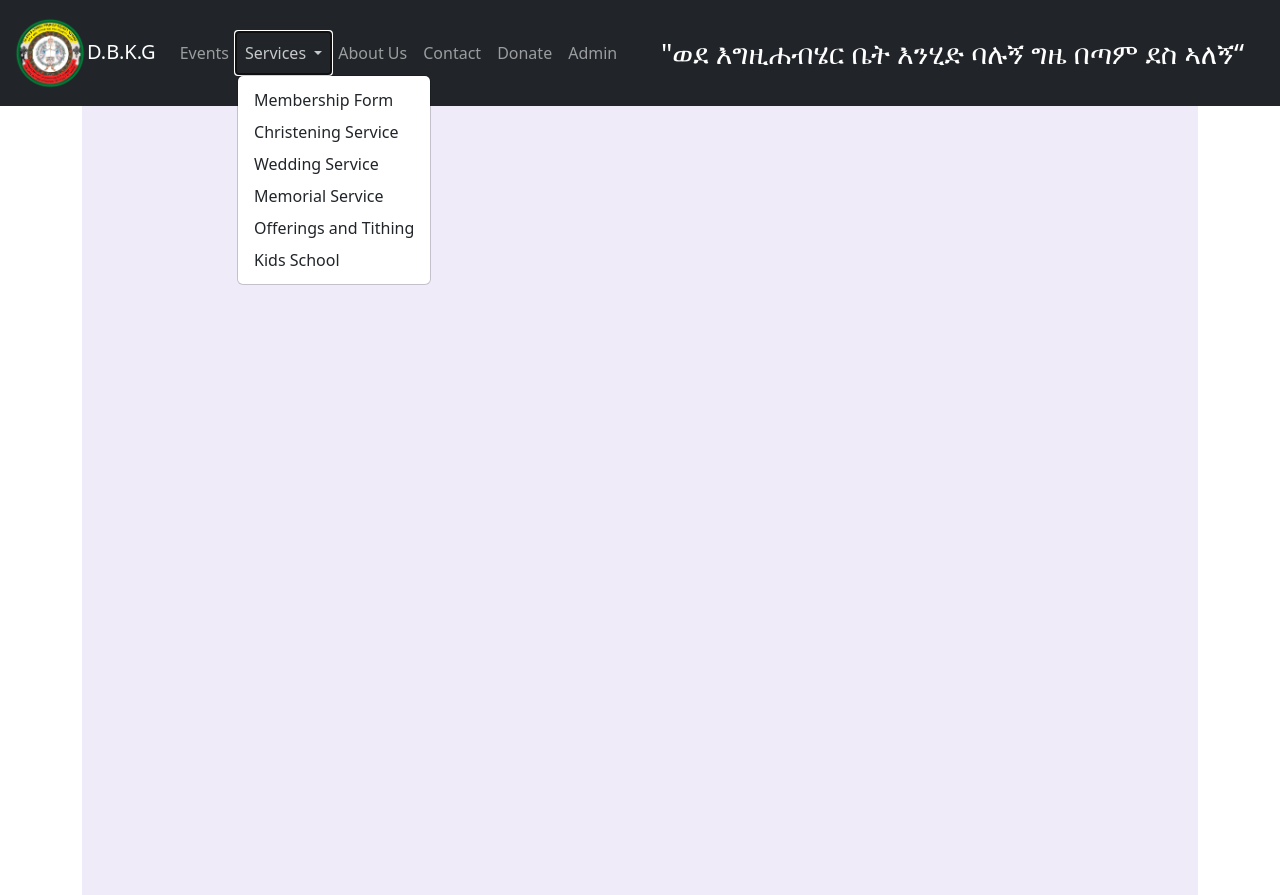
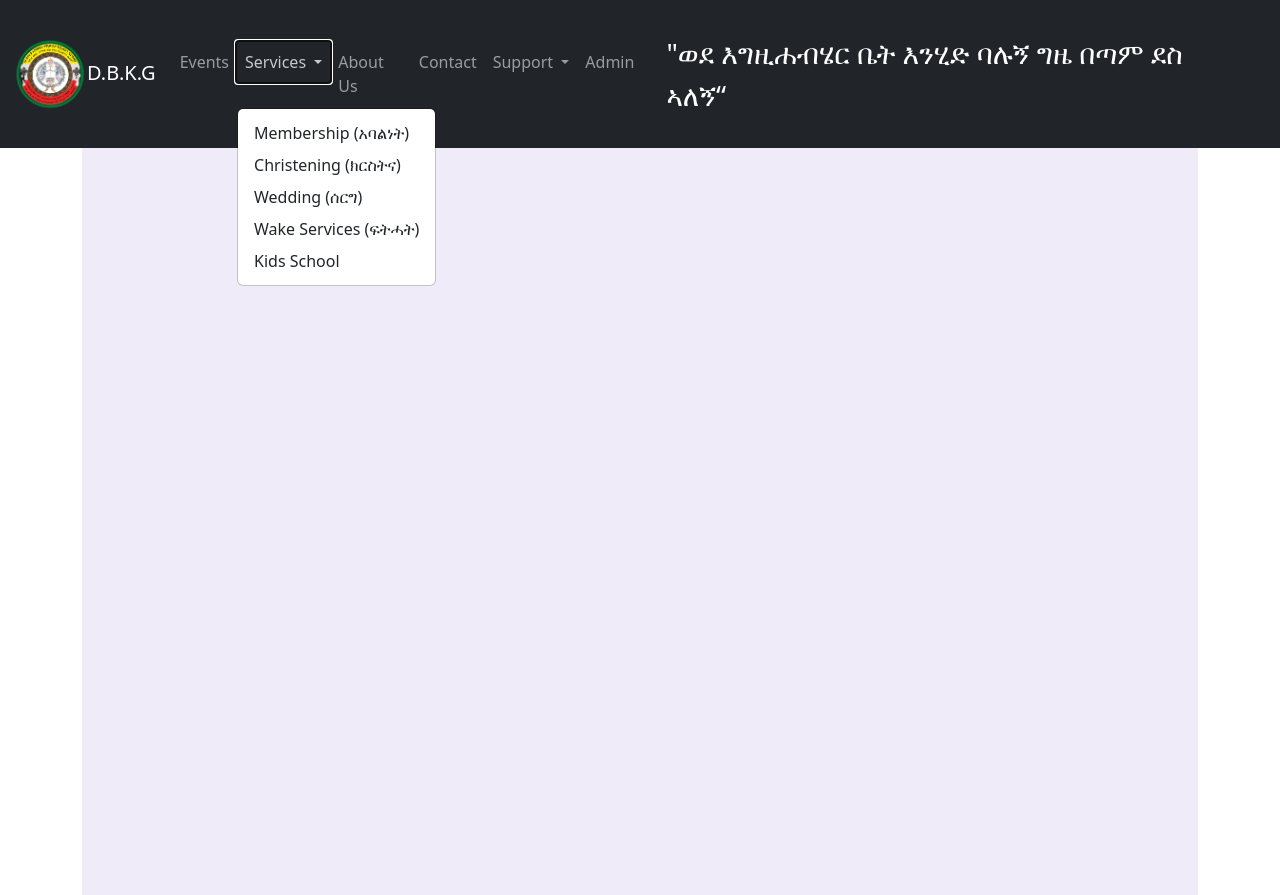
Before and after one commit to esayasgit21/church-site, a Django app: page /about in a window 1280 px wide, after a click on "Services". Shown: the top 895 px of the page. Run offline with Django 4.2, Linux system fonts and the light colour scheme; some libraries are stand-ins or nearby versions.

Commit message:
add css for support

```diff
--- a/churchwebsite/templates/navbar.html
+++ b/churchwebsite/templates/navbar.html
@@ -20,11 +20,10 @@
                 </a>
                 <ul class="dropdown-menu">
 
-                    <li><a class="dropdown-item" href="https://docs.google.com/forms/d/e/1FAIpQLSfppgh4rLbpiOW4K6x45pP_IgXCOoeGzTA2vL7RaAIP03E-lg/viewform" target="_blank">Membership Form</a></li>
-                    <li><a class="dropdown-item" href="#christeningmodal" data-bs-toggle="modal">Christening Service</a></li>
-                    <li><a class="dropdown-item" href="#weddingmodal" data-bs-toggle="modal">Wedding Service</a></li>
-                    <li><a class="dropdown-item" href="#memorialmodal" data-bs-toggle="modal">Memorial Service </a></li>
-                    <li><a class="dropdown-item" href="#">Offerings and Tithing</a></li>
+                    <li><a class="dropdown-item" href="https://docs.google.com/forms/d/e/1FAIpQLSfppgh4rLbpiOW4K6x45pP_IgXCOoeGzTA2vL7RaAIP03E-lg/viewform" target="_blank">Membership (አባልነት)</a></li>
+                    <li><a class="dropdown-item" href="#christeningmodal" data-bs-toggle="modal">Christening (ክርስትና)</a></li>
+                    <li><a class="dropdown-item" href="#weddingmodal" data-bs-toggle="modal">Wedding (ሰርግ)</a></li>
+                    <li><a class="dropdown-item" href="#memorialmodal" data-bs-toggle="modal">Wake Services (ፍትሓት) </a></li>
                     <li><a class="dropdown-item" href="#">Kids School</a></li>
                 </ul>
             </li>
@@ -34,9 +33,22 @@
               <li class="nav-item">
                 <a class="nav-link" href="{% url 'contact' %}">Contact</a>
               </li>
-              <li class="nav-item">
-                <a class="nav-link" href="https://www.paypal.com/donate/?hosted_button_id=XZNFU8XV5EE2L" target="_blank">Donate</a>
-              </li>
+              <li class="nav-item dropdown">
+                <a class="nav-link dropdown-toggle" href="#" role="button" data-bs-toggle="dropdown" aria-expanded="false">
+                  Support
+                </a>
+                <ul class="dropdown-menu">
+
+                     <li class="nav-item">
+                      <a class="dropdown-item" href="https://www.paypal.com/donate/?hosted_button_id=XZNFU8XV5EE2L" target="_blank">Donate (መለገስ)</a>
+                    </li>
+                    <li><a class="dropdown-item" href="#">Vow (ስለት) </a></li>
+                    <li><a class="dropdown-item" href="#">Offering (ሙዳይ) </a></li>
+                    <li><a class="dropdown-item" href="#">Tithing (አስራት)</a></li>
+
+                </ul>
+            </li>
+
               <li class="nav-item">
                 <a class="nav-link" href="{% url 'login' %}">Admin</a>
               </li>
```
